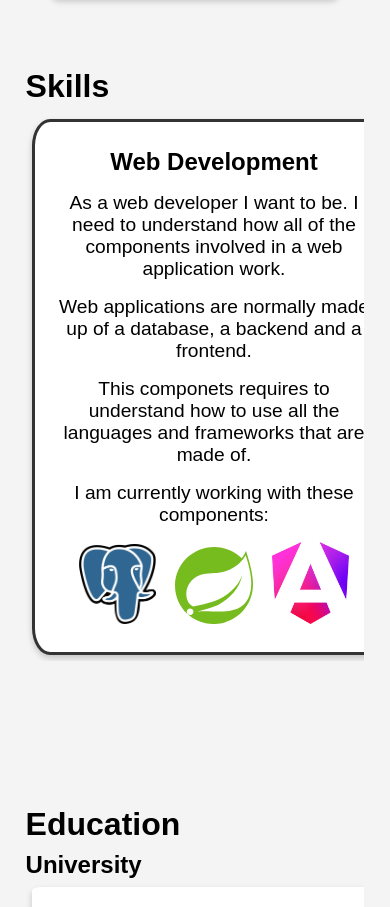
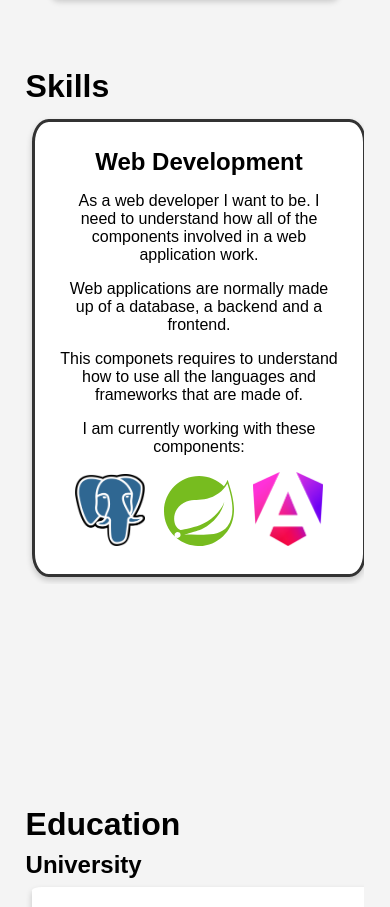
Before and after one commit to fercbrt/Portfolio, an Angular app: page / in a window 390 px wide. Shown: the part 785-1692 px from the top of the page. Built offline with nearby package versions, Linux system fonts and the light colour scheme.

Commit message:
Updated styles.css

```diff
--- a/src/styles.css
+++ b/src/styles.css
@@ -150,7 +150,7 @@ a {
 
 .skills-container {
   width: 33%;
-  min-width: 310px;
+  min-width: 280px;
   min-height: fit-content;
   padding: 1.5rem;
   align-items: center;
@@ -221,4 +221,7 @@ a {
   .nav-links {
     display: none;
   }
+  .skill-paragraph {
+    font-size: 1rem;
+  }
 }
```
